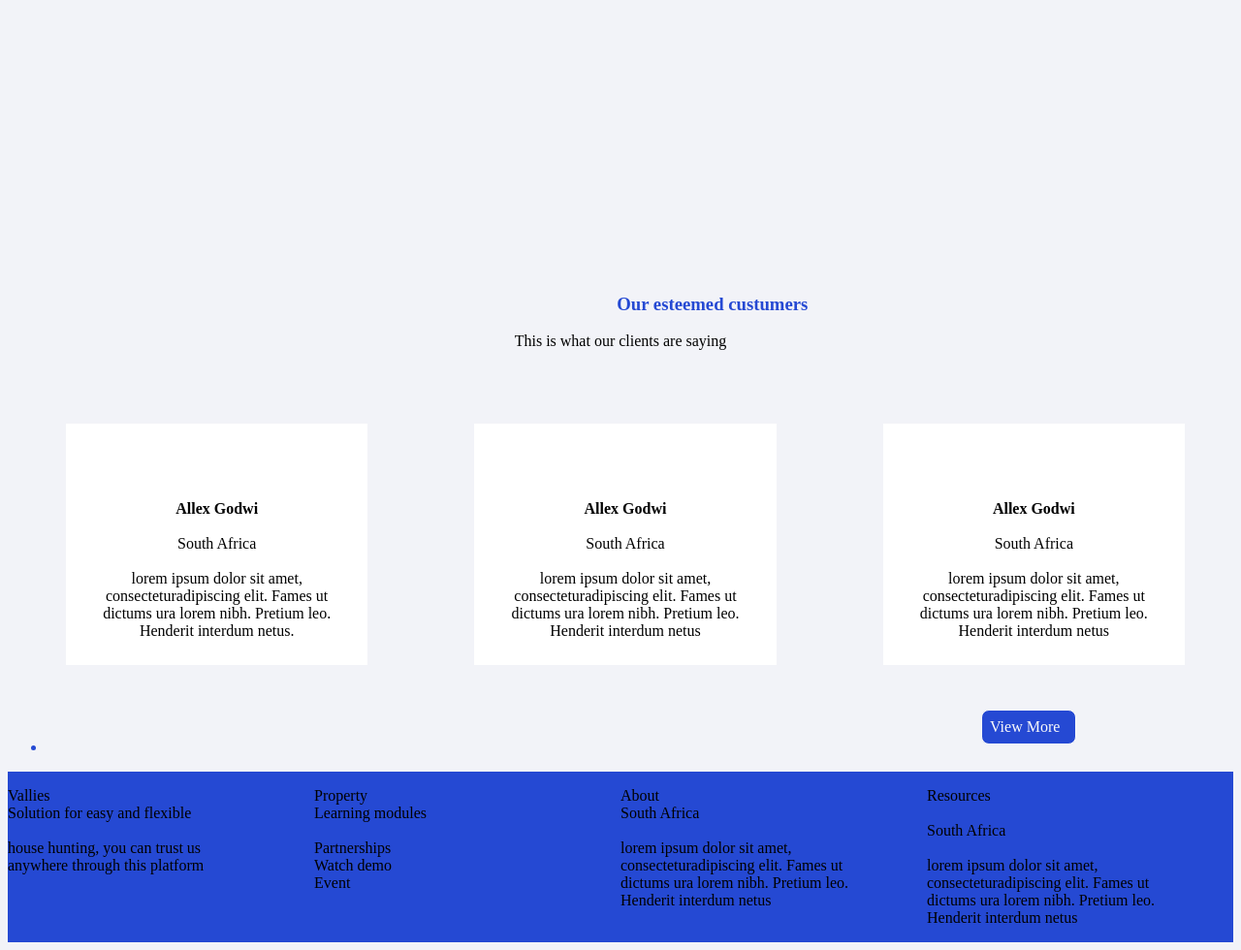
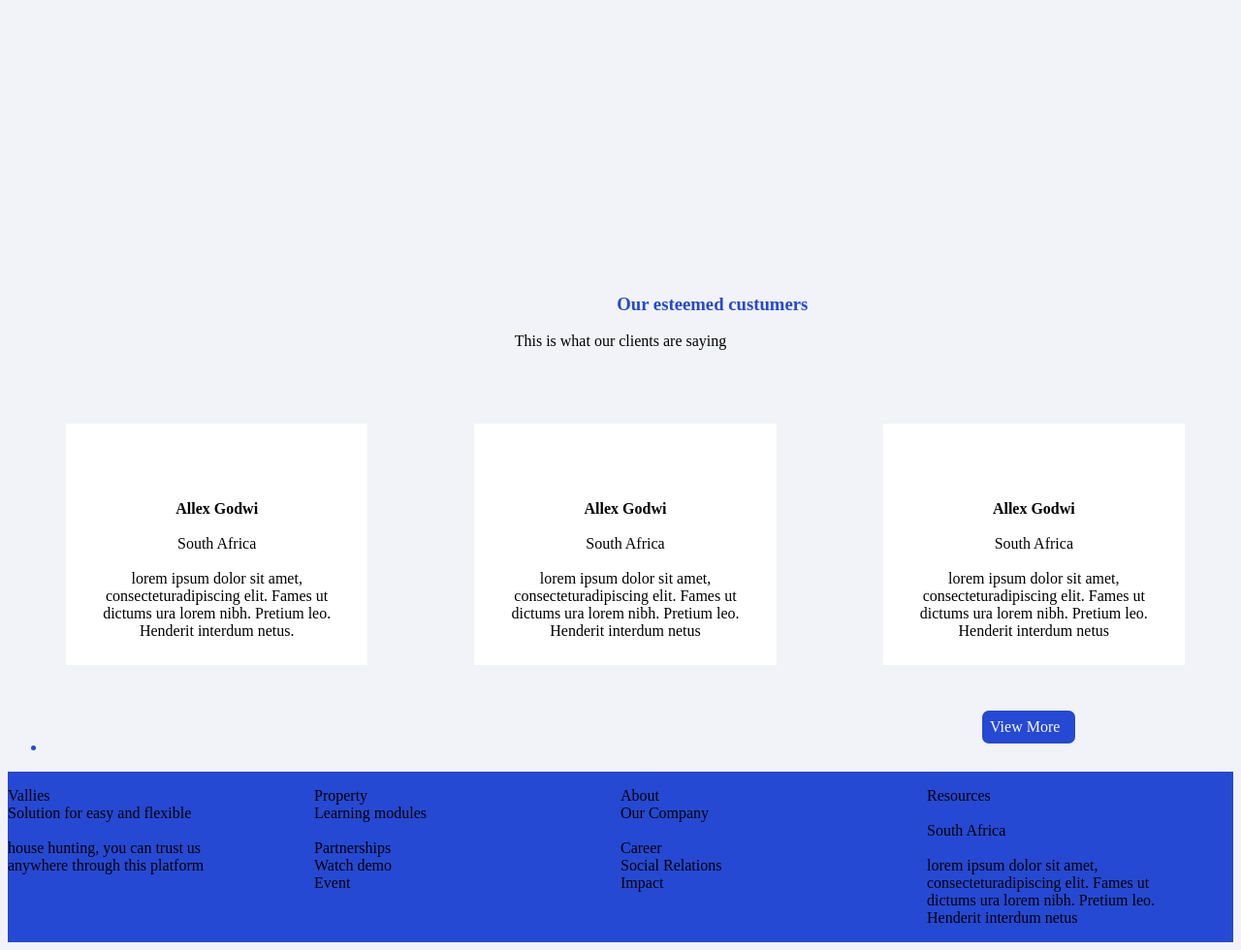
Before and after one commit to sirsimions/vallies_project_final, a plain HTML site: page index.html in a window 1280 px wide. Shown: the part 1751-2731 px from the top of the page at 97% size. Drawn offline with Linux system fonts and the light colour scheme.

Commit message:
This commit will add content under About us in the footer section

```diff
--- a/index.html
+++ b/index.html
@@ -79,7 +79,7 @@
     <section class = "flex-container">
         <section><p>Vallies<br> Solution for easy and flexible <br></br>house hunting, you can trust us<br> anywhere through this platform</p></section>
         <section><p>Property<br>Learning modules <br><br> Partnerships<br> Watch demo<br> Event</p></section>
-        <section><p>About<br>South Africa <br><br>lorem ipsum dolor sit amet, <br> consecteturadipiscing elit. Fames ut<br> dictums ura lorem nibh. Pretium leo. <br> Henderit interdum netus</p></section>
+        <section><p>About<br>Our Company <br><br>Career<br> Social Relations<br> Impact</p></section>
         <section><p>Resources<br><br>South Africa <br><br>lorem ipsum dolor sit amet, <br> consecteturadipiscing elit. Fames ut<br> dictums ura lorem nibh. Pretium leo. <br> Henderit interdum netus</p></section>
     </section>
   </body>
```
